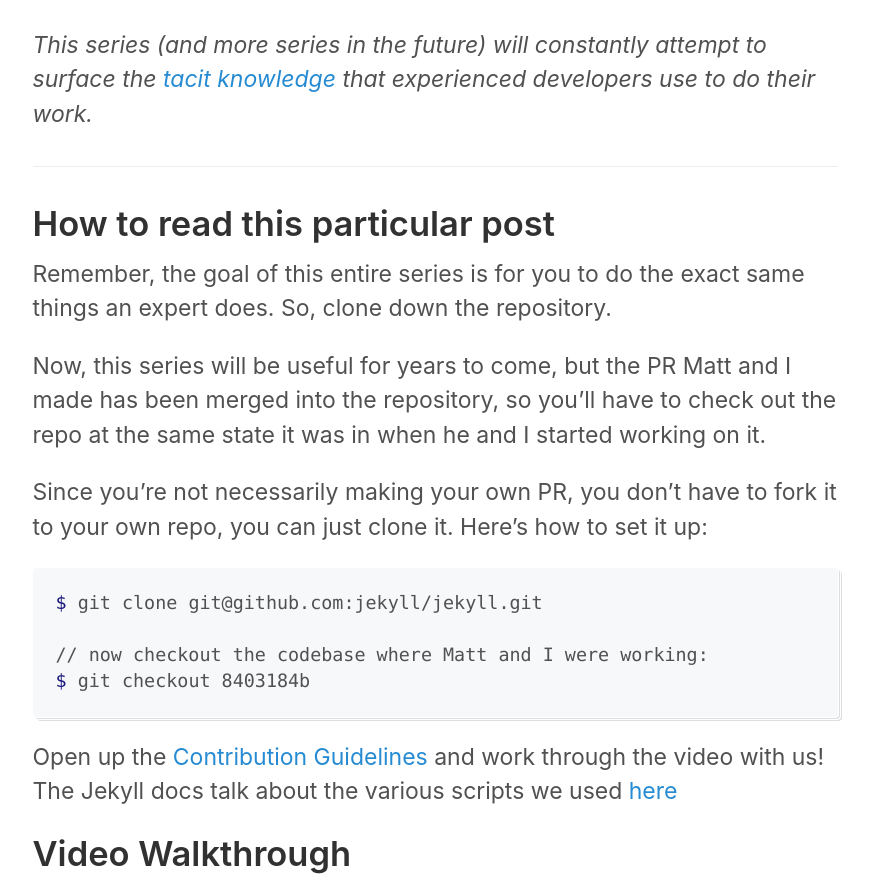
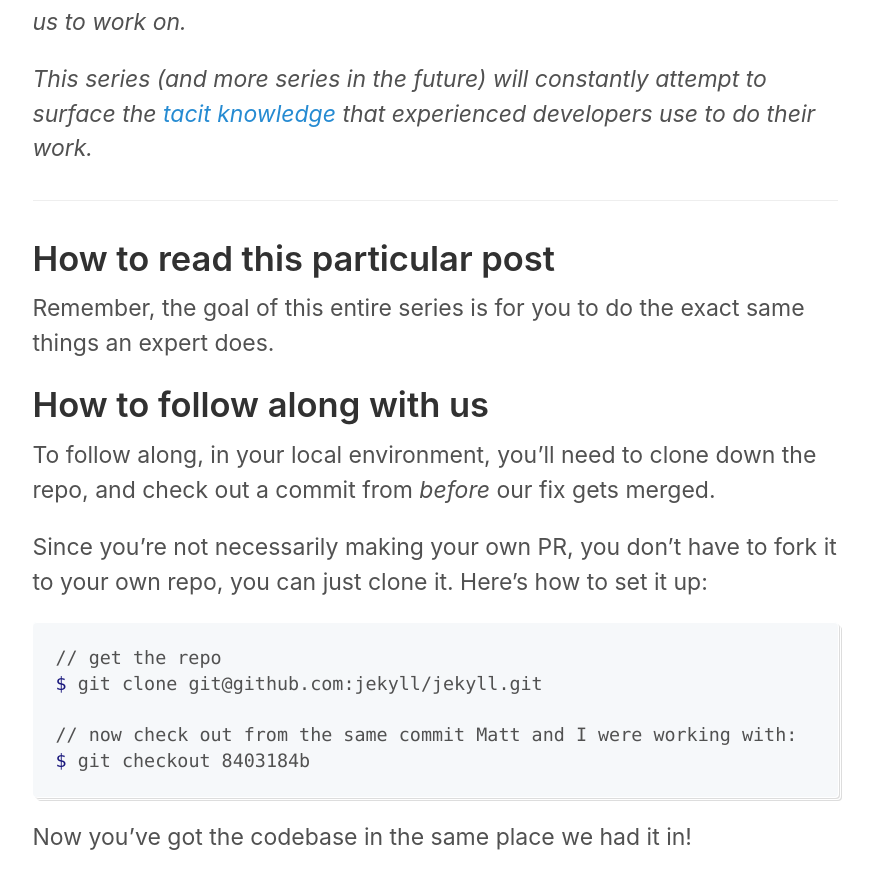
Before and after one commit to josh-works/intermediaterubycom, a Jekyll site: the page built from _pages/matt-swanson-jekyll-bug-p2.md, in a window 1280 px wide and 1400 px high, scrolled down 1138 px, cut to the strip 0-882 px from the top of the window. Shown: the whole strip, without its empty margins (205-1078 px from the left). Built offline with Jekyll 4.4.1, drawn with Linux system fonts in a browser that asks for light colours; some of the changed text lies outside the part shown.

Commit message:
better outline

````diff
--- a/_pages/matt-swanson-jekyll-bug-p2.md
+++ b/_pages/matt-swanson-jekyll-bug-p2.md
@@ -19,18 +19,25 @@
 
 ## How to read this particular post
 
-Remember, the goal of this entire series is for you to do the exact same things an expert does. So, clone down the repository.
+Remember, the goal of this entire series is for you to do the exact same things an expert does.
 
-Now, this series will be useful for years to come, but the PR Matt and I made has been merged into the repository, so you'll have to check out the repo at the same state it was in when he and I started working on it.
+
+## How to follow along with us
+
+To follow along, in your local environment, you'll need to clone down the repo, and check out a commit from _before_ our fix gets merged.
+
 
 Since you're not necessarily making your own PR, you don't have to fork it to your own repo, you can just clone it. Here's how to set it up:
 
 ```shell
+// get the repo
 $ git clone git@github.com:jekyll/jekyll.git
 
-// now checkout the codebase where Matt and I were working:
+// now check out from the same commit Matt and I were working with:
 $ git checkout 8403184b
 ```
+
+Now you've got the codebase in the same place we had it in!
 
 Open up the [Contribution Guidelines](https://jekyllrb.com/docs/contributing/) and work through the video with us! The Jekyll docs talk about the various scripts we used [here](https://jekyllrb.com/docs/contributing/#running-tests-locally)
 
````
